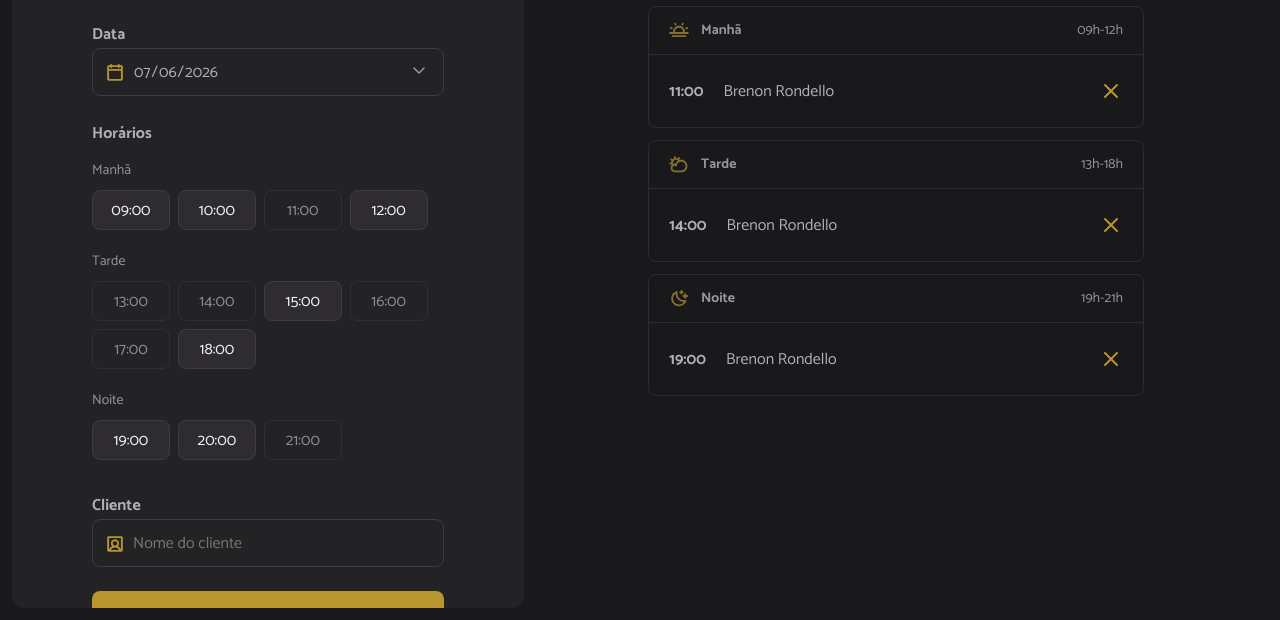
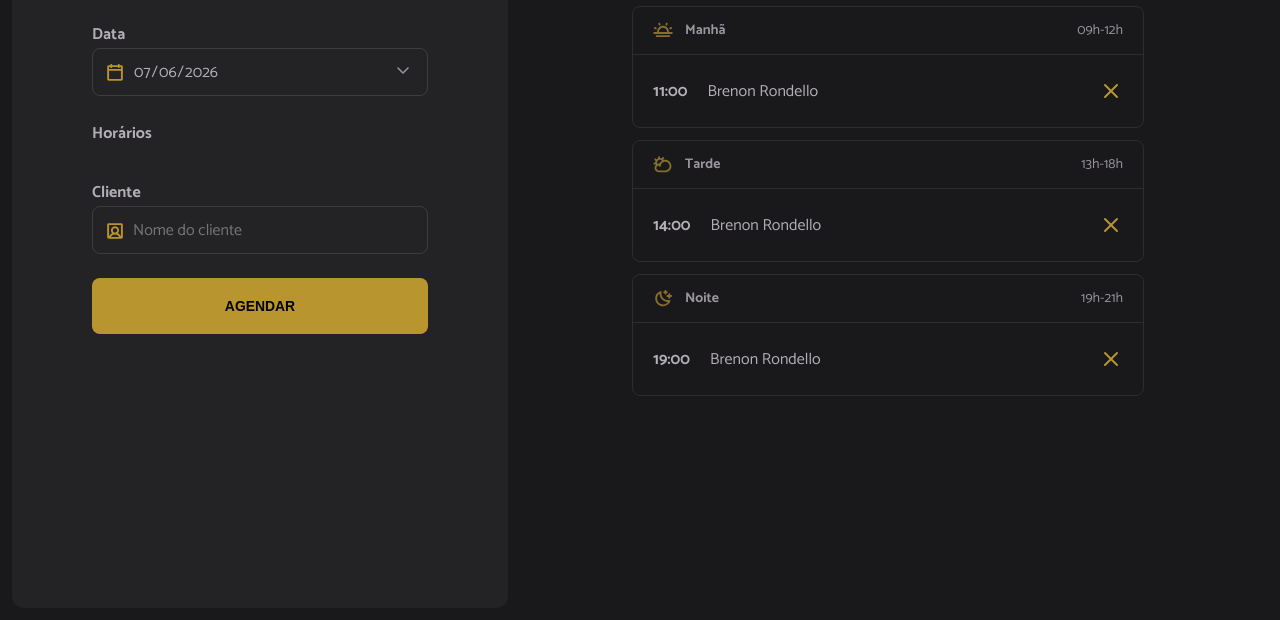
Before and after one commit to BrenonDev/hair-day, a website built with webpack: page index.html in a window 1280 px wide. Shown: the part 180-800 px from the top of the page. Built offline with nearby package versions, Linux system fonts and the light colour scheme.

Commit message:
evento de carregamento do conteúdo

```diff
--- a/index.html
+++ b/index.html
@@ -35,10 +35,10 @@
         </div>
 
         <span class="label">Horários</span>
-        <ul id="hours" class="hours" aria-label="Horários disponíveis de manhã">
+        <ul id="hours" class="hours" aria-label="Horários disponíveis">
           <!-- Exemplo: Manhã -->
-          <li data-period="morning" class="hour-period">Manhã</li>
-          <li data-period="morning" value="09:00" class="hour hour-available">
+          <!-- <li data-period="morning" class="hour-period">Manhã</li> -->
+          <!-- <li data-period="morning" value="09:00" class="hour hour-available">
             09:00
           </li>
           <li data-period="morning" value="10:00" class="hour hour-available">
@@ -49,10 +49,10 @@
           </li>
           <li data-period="morning" value="12:00" class="hour hour-available">
             12:00
-          </li>
+          </li> -->
           <!-- Exemplo: Tarde  -->
-          <li data-period="morning" class="hour-period">Tarde</li>
-          <li
+          <!-- <li data-period="morning" class="hour-period">Tarde</li> -->
+          <!-- <li
             data-period="afternoon"
             value="13:00"
             class="hour hour-unavailable"
@@ -85,11 +85,11 @@
           </li>
           <li data-period="afternoon" value="18:00" class="hour hour-available">
             18:00
-          </li>
+          </li> -->
           <!-- Exemplo: Noite -->
-          <li data-period="morning" class="hour-period">Noite</li>
+          <!-- <li data-period="morning" class="hour-period">Noite</li> -->
 
-          <li data-period="night" value="19:00" class="hour hour-available">
+          <!-- <li data-period="night" value="19:00" class="hour hour-available">
             19:00
           </li>
           <li data-period="night" value="20:00" class="hour hour-available">
@@ -97,7 +97,7 @@
           </li>
           <li data-period="night" value="21:00" class="hour hour-unavailable">
             21:00
-          </li>
+          </li> -->
         </ul>
 
         <label for="client" class="label">Cliente</label>
--- a/src/main.js
+++ b/src/main.js
@@ -10,3 +10,4 @@
 
 // JS
 import "./modules/form/submit.js";
+import "./modules/load.js";
--- /dev/null
+++ b/src/modules/load.js
@@ -0,0 +1,4 @@
+document.addEventListener("DOMContentLoaded", function() {
+    console.log("teste");
+
+});
```
